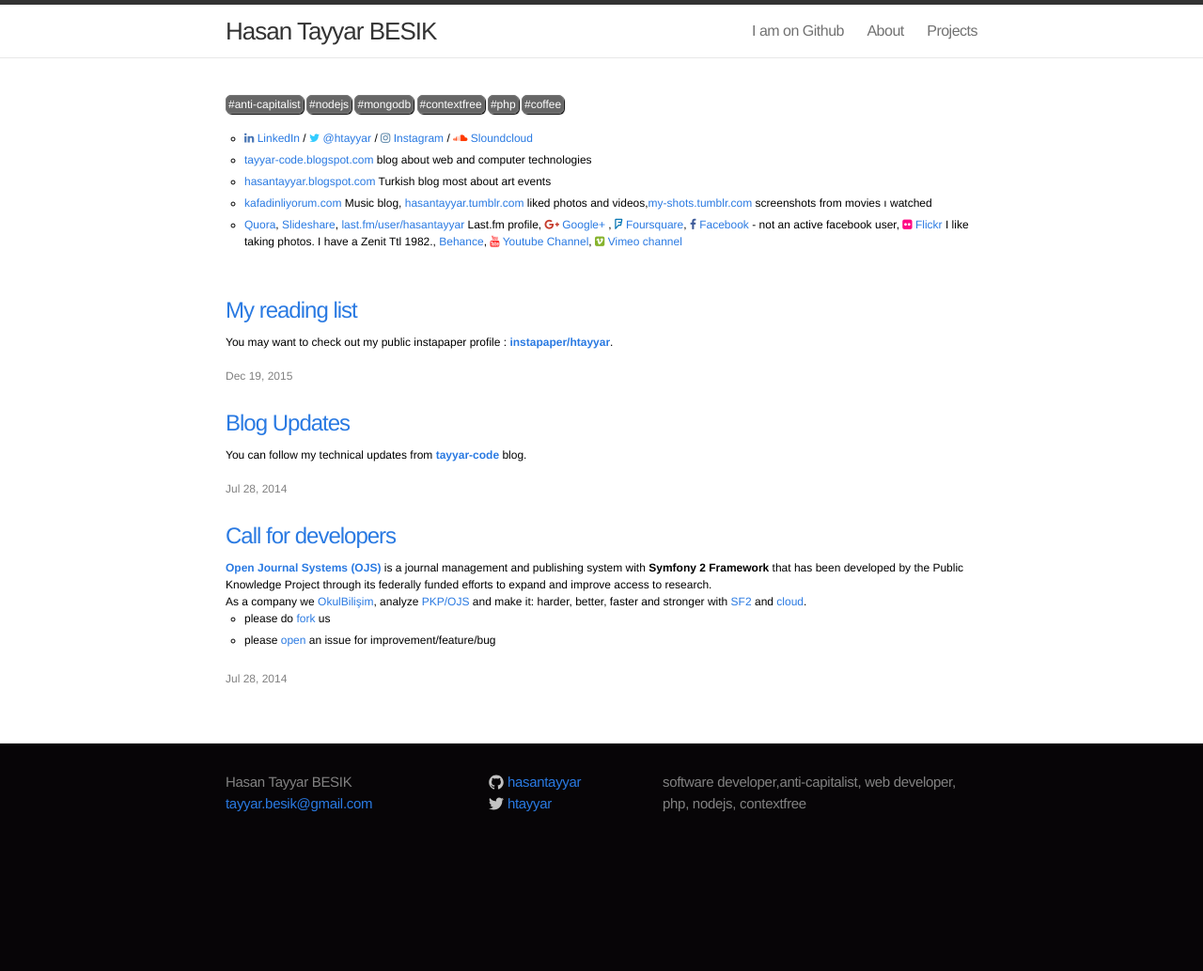
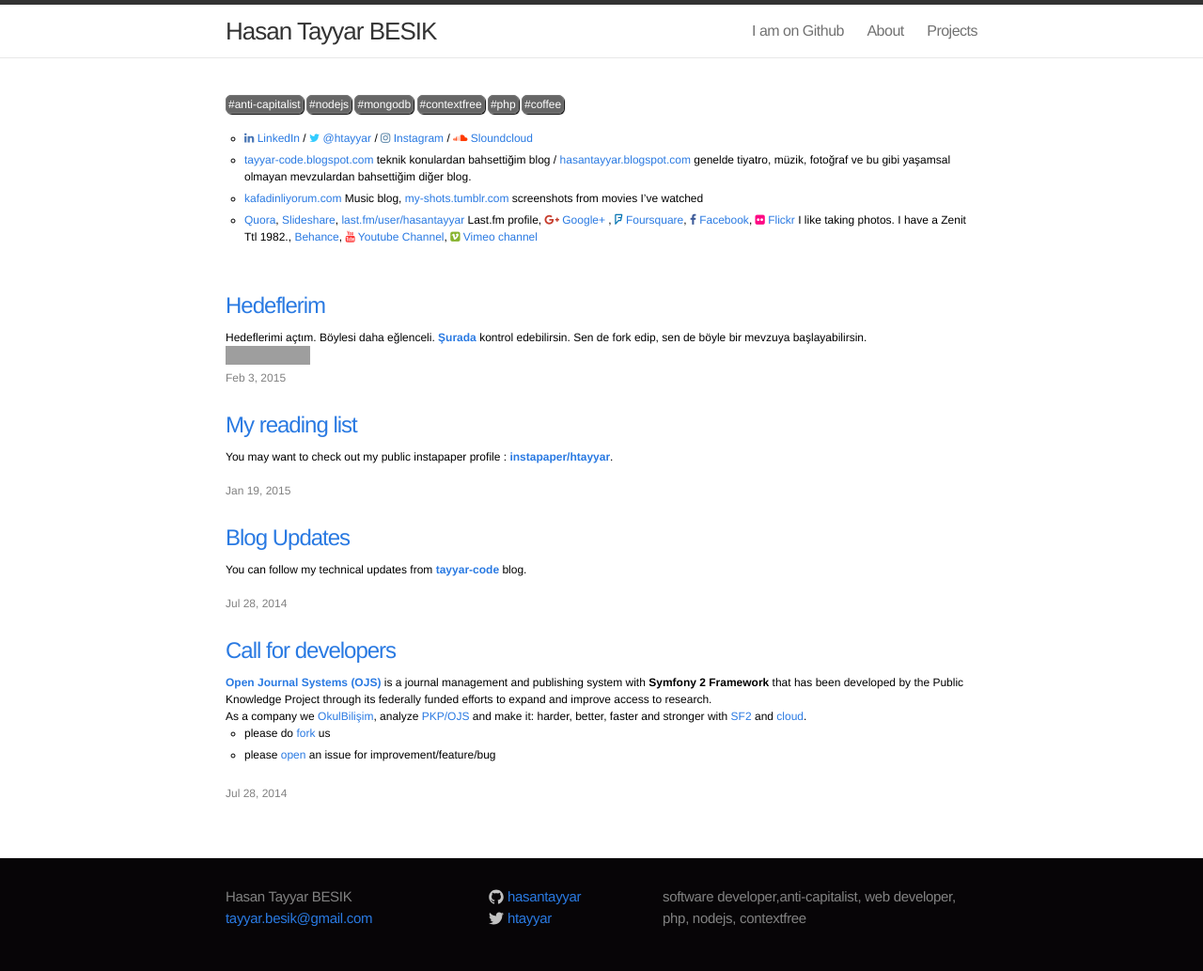
Before and after one commit to hasantayyar/hasantayyar.net, a Jekyll site: the page built from index.html, in a window 1280 px wide. Shown: the whole page at 94% size. Built offline with Jekyll 4.4.1, drawn with Linux system fonts in a browser that asks for light colours; nearby versions of some CDN libraries; some web fonts are replaced; Markdown is read by kramdown in place of the engine named in the settings; before the commit the page ends 911 px from its top, so only the background shows below that; grey boxes are pictures that could not be loaded.

Commit message:
hedeflerimi açtım bilgisi ve linki - sayfanın ingilizce olmasına gerek olmayabilirmis.

```diff
--- a/_includes/links.markdown
+++ b/_includes/links.markdown
@@ -2,10 +2,9 @@
 <br><br>
 
 - [<span class="fa fa-linkedin" style="color:#4875B4"></span> LinkedIn][linkedin] / [<span class="fa fa-twitter" style="color:#33CCFF"></span> @htayyar][twitter] / [<span class="fa fa-instagram" style="color:#517fa4"></span> Instagram][instagram] / [<span class="fa fa-soundcloud" style="color:#ff3a00"></span> Sloundcloud][s]
-- [tayyar-code.blogspot.com][blog1] blog about web and computer technologies
-- [hasantayyar.blogspot.com][blog2] Turkish blog most about art events
-- [kafadinliyorum.com][music-blog] Music blog, [hasantayyar.tumblr.com][tumblr1] liked photos and videos,[my-shots.tumblr.com][tumblr2] screenshots from movies ı watched
-- [Quora][quora], [Slideshare][slideshare], [last.fm/user/hasantayyar](http://last.fm/user/hasantayyar) Last.fm profile, [<span class="fa fa-google-plus" style="color:#C63D2D"></span>  Google+][plus] , [<span class="fa fa-foursquare" style="color:#0072b1"></span> Foursquare][fq], [<span class="fa fa-facebook" style="color:#3B5998"></span> Facebook][face] - not an active facebook user, [<span class="fa fa-flickr" style="color:#FE0883"></span> Flickr][flickr]  I like taking photos.  I have a Zenit Ttl 1982., [Behance][behance], <span class="fa fa-youtube" style="color:#FF3333"></span> [Youtube Channel][yt], <span class="fa fa-vimeo-square" style="color:#86B32D"></span>  [Vimeo channel][vimeo]
+- [tayyar-code.blogspot.com][blog1] teknik konulardan bahsettiğim blog /  [hasantayyar.blogspot.com][blog2] genelde tiyatro, müzik, fotoğraf ve bu gibi yaşamsal olmayan mevzulardan bahsettiğim diğer blog.
+- [kafadinliyorum.com][music-blog] Music blog, [my-shots.tumblr.com][tumblr2] screenshots from movies I've watched
+- [Quora][quora], [Slideshare][slideshare], [last.fm/user/hasantayyar](http://last.fm/user/hasantayyar) Last.fm profile, [<span class="fa fa-google-plus" style="color:#C63D2D"></span>  Google+][plus] , [<span class="fa fa-foursquare" style="color:#0072b1"></span> Foursquare][fq], [<span class="fa fa-facebook" style="color:#3B5998"></span> Facebook][face], [<span class="fa fa-flickr" style="color:#FE0883"></span> Flickr][flickr]  I like taking photos.  I have a Zenit Ttl 1982., [Behance][behance], <span class="fa fa-youtube" style="color:#FF3333"></span> [Youtube Channel][yt], <span class="fa fa-vimeo-square" style="color:#86B32D"></span>  [Vimeo channel][vimeo]
 
 [s]: https://soundcloud.com/hasantayyar
 [vimeo]: http://www.vimeo.com/hasantayyar
--- /dev/null
+++ b/_posts/2015-02-03-hedefler.markdown
@@ -0,0 +1,12 @@
+---
+layout: post
+title:  "Hedeflerim"
+date:   2015-02-03 11:31:40
+categories: personal
+---
+
+Hedeflerimi açtım. Böylesi daha eğlenceli. **[Şurada](https://github.com/hasantayyar/hedefler)** kontrol edebilirsin.
+Sen de fork edip, sen de böyle bir mevzuya başlayabilirsin.
+<iframe src="http://ghbtns.com/github-btn.html?user=hasantayyar&amp;repo=hedefler&amp;type=star"
+  style="border:0; background-color:transparent"
+  width="95" height="20"></iframe>
--- a/_posts/2015-12-19-instapaper.markdown
+++ b/_posts/2015-12-19-instapaper.markdown
@@ -1,7 +1,7 @@
 ---
 layout: post
 title:  "My reading list"
-date:   2015-12-19 11:31:40
+date:   2015-01-19 11:31:40
 categories: me
 ---
 
```
